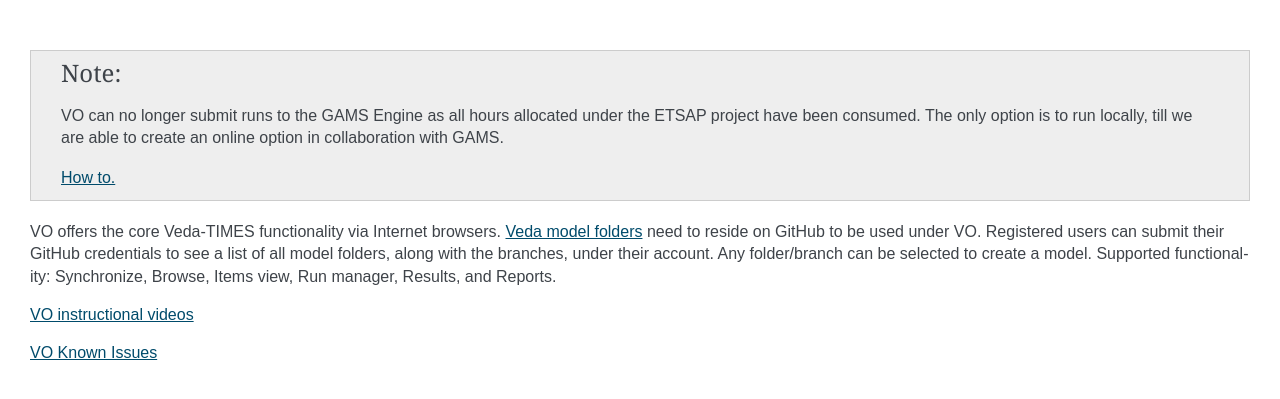
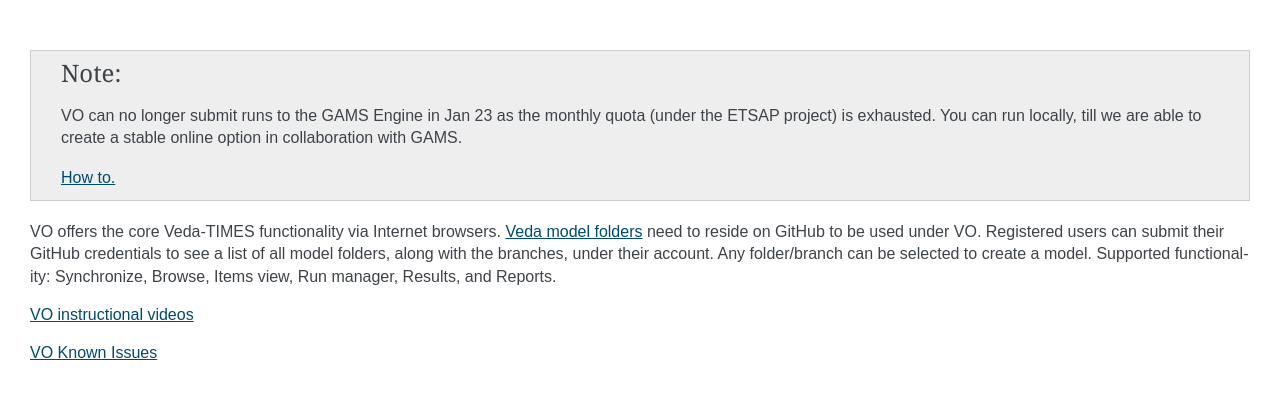
Before and after one commit to kanors-emr/VedaOnline-Pages, a Sphinx documentation site: the page built from source/index.rst, in a window 1280 px wide. Shown: the top 399 px of the page. Built offline with Sphinx 7.4.7, drawn with Linux system fonts in a browser that asks for light colours.

Commit message:
msg edit

```diff
--- a/source/index.rst
+++ b/source/index.rst
@@ -6,7 +6,7 @@
    contain the root `toctree` directive.
 
 .. note::
-   VO can no longer submit runs to the GAMS Engine as all hours allocated under the ETSAP project have been consumed. The only option is to run locally, till we are able to create an online option in collaboration with GAMS.
+   VO can no longer submit runs to the GAMS Engine in Jan 23 as the monthly quota (under the ETSAP project) is exhausted. You can run locally, till we are able to create a stable online option in collaboration with GAMS.
 
    .. raw:: html
 
```
